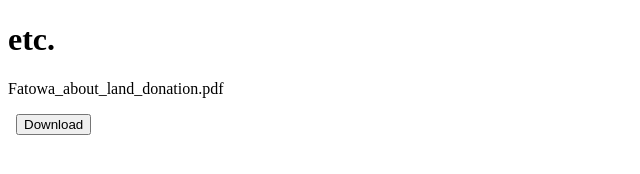
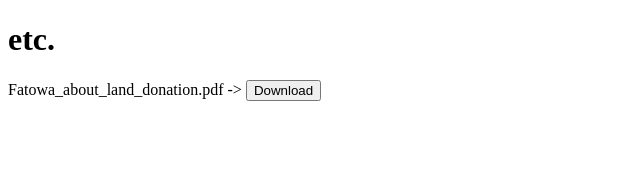
Before and after one commit to mthsn/etc, a plain HTML site: page index.html in a window 1280 px wide. Shown: the whole page, without its empty margins (0-640 px from the left). Drawn offline with Linux system fonts and the light colour scheme.

Commit message:
Update index.html

```diff
--- a/index.html
+++ b/index.html
@@ -9,8 +9,7 @@
   </head>
   <body>
     <h1>etc.</h1>
-    <p>Fatowa_about_land_donation.pdf</p>&nbsp;
-    <button onclick="downloadFile()">Download</button>
+    <p>Fatowa_about_land_donation.pdf&nbsp;->&nbsp;<button onclick="downloadFile()">Download</button></p>
 
     <script type="text/javascript">
       function downloadFile(){
```
